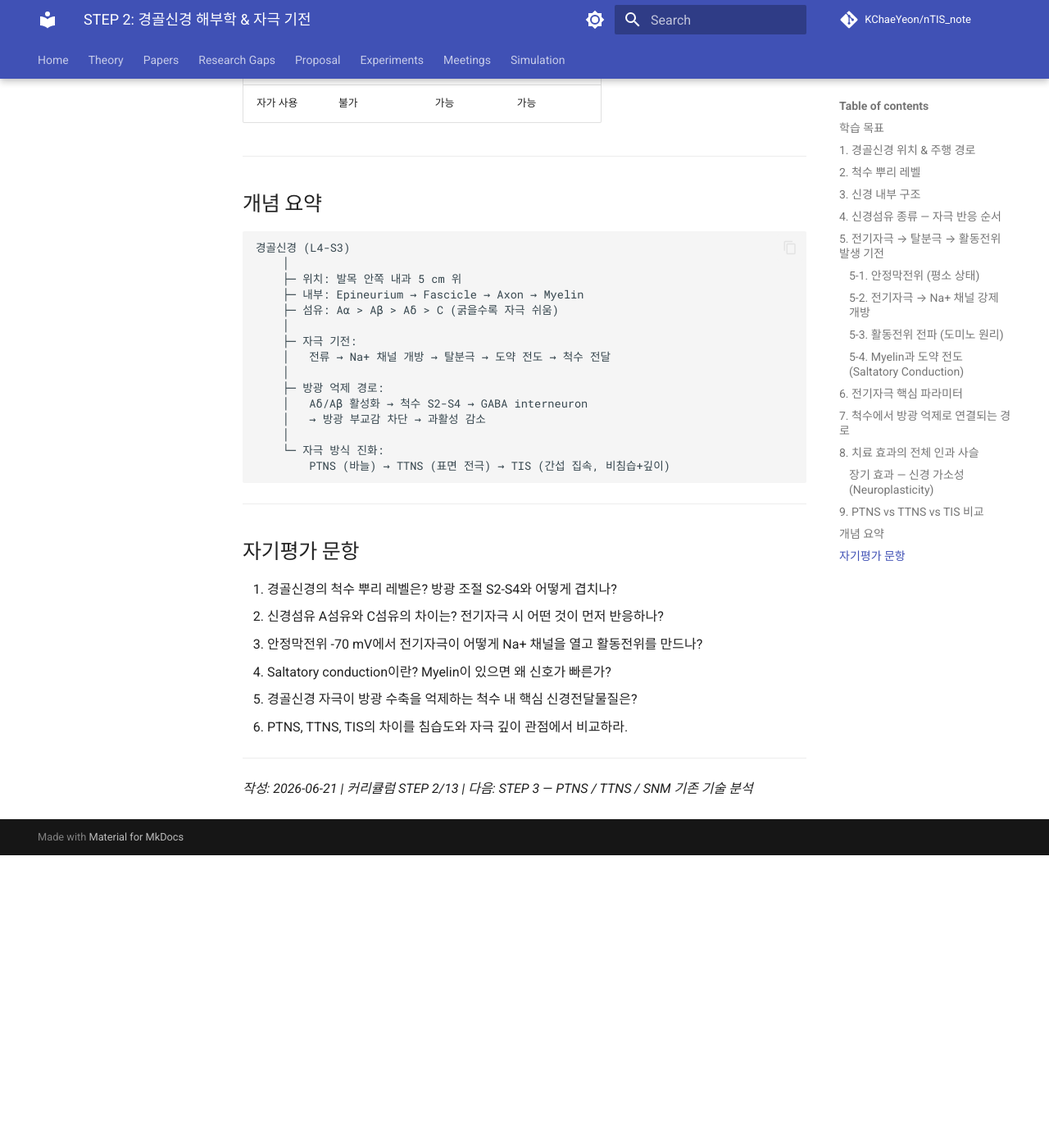
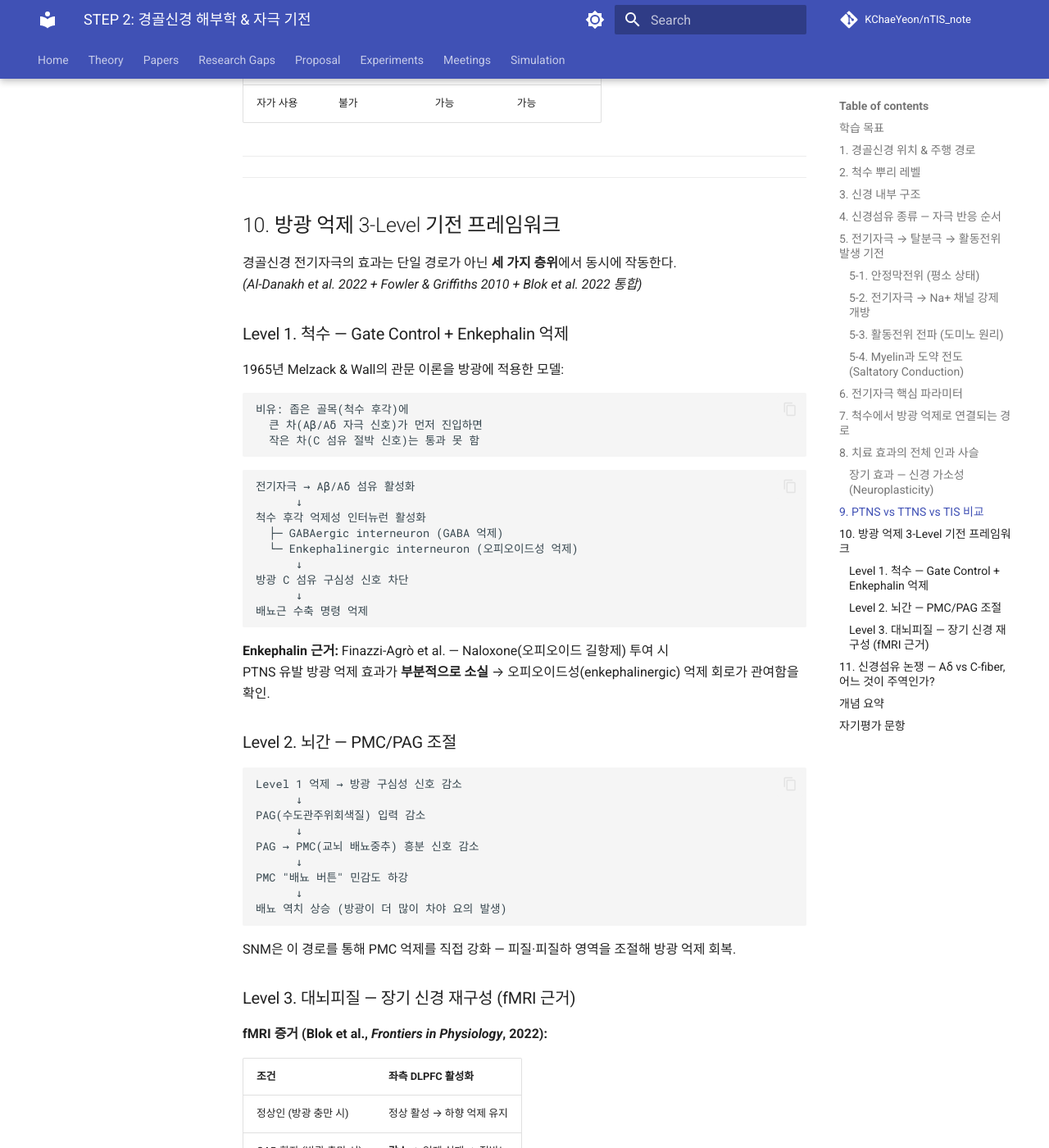
Before and after one commit to KChaeYeon/nTIS_note, an MkDocs documentation site: the page built from docs/01_theory/10_tibial_nerve_anatomy_stimulation.md, in a window 1280 px wide and 1400 px high, scrolled down 5629 px. Shown: the whole window at 82% size. Built offline with MkDocs 1.6.1 and Material for MkDocs 9.7.7, drawn with Linux system fonts in a browser that asks for light colours; comment, search, counter and statistics services are not loaded; before the commit the page ends 6672 px from its top, so only the background shows below that; some of the changed text lies outside the part shown.

Commit message:
docs(theory): add 3-Level mechanism framework, drug discontinuation details, nerve fiber debate
09_OAB_pathophysiology.md:
- Treatment table expanded with stages (1st/2nd/3rd/4th)
- Added 46% drug discontinuation rate with specific side-effect incidences
  (dry mouth 30-40%, constipation 5-10%, cognitive risk in elderly)

10_tibial_nerve_anatomy_stimulation.md:
- Section 10: 3-Level inhibition framework
  (spinal Gate Control + enkephalin → brainstem PMC/PAG → cortical DLPFC)
- fMRI evidence: DLPFC activation reduced in OAB, restored after SNM
  (Blok et al., Frontiers in Physiology, 2022)
- Enkephalin evidence: naloxone partially blocks PTNS effect
- Section 11: Aδ vs C-fiber debate, 2025 ECAP Nature Comm breakthrough

Co-Authored-By: Claude Sonnet 4.6 <noreply@anthropic.com>

````diff
--- a/docs/01_theory/10_tibial_nerve_anatomy_stimulation.md
+++ b/docs/01_theory/10_tibial_nerve_anatomy_stimulation.md
@@ -262,6 +262,114 @@ TIS (우리 연구):
 
 ---
 
+---
+
+## 10. 방광 억제 3-Level 기전 프레임워크
+
+경골신경 전기자극의 효과는 단일 경로가 아닌 **세 가지 층위**에서 동시에 작동한다.
+*(Al-Danakh et al. 2022 + Fowler & Griffiths 2010 + Blok et al. 2022 통합)*
+
+### Level 1. 척수 — Gate Control + Enkephalin 억제
+
+1965년 Melzack & Wall의 관문 이론을 방광에 적용한 모델:
+
+```
+비유: 좁은 골목(척수 후각)에
+  큰 차(Aβ/Aδ 자극 신호)가 먼저 진입하면
+  작은 차(C 섬유 절박 신호)는 통과 못 함
+```
+
+```
+전기자극 → Aβ/Aδ 섬유 활성화
+      ↓
+척수 후각 억제성 인터뉴런 활성화
+  ├─ GABAergic interneuron (GABA 억제)
+  └─ Enkephalinergic interneuron (오피오이드성 억제)
+      ↓
+방광 C 섬유 구심성 신호 차단
+      ↓
+배뇨근 수축 명령 억제
+```
+
+**Enkephalin 근거:** Finazzi-Agrò et al. — Naloxone(오피오이드 길항제) 투여 시
+PTNS 유발 방광 억제 효과가 **부분적으로 소실** → 오피오이드성(enkephalinergic) 억제 회로가 관여함을 확인.
+
+### Level 2. 뇌간 — PMC/PAG 조절
+
+```
+Level 1 억제 → 방광 구심성 신호 감소
+      ↓
+PAG(수도관주위회색질) 입력 감소
+      ↓
+PAG → PMC(교뇌 배뇨중추) 흥분 신호 감소
+      ↓
+PMC "배뇨 버튼" 민감도 하강
+      ↓
+배뇨 역치 상승 (방광이 더 많이 차야 요의 발생)
+```
+
+SNM은 이 경로를 통해 PMC 억제를 직접 강화 — 피질·피질하 영역을 조절해 방광 억제 회복.
+
+### Level 3. 대뇌피질 — 장기 신경 재구성 (fMRI 근거)
+
+**fMRI 증거 (Blok et al., *Frontiers in Physiology*, 2022):**
+
+| 조건 | 좌측 DLPFC 활성화 |
+|------|----------------|
+| 정상인 (방광 충만 시) | 정상 활성 → 하향 억제 유지 |
+| OAB 환자 (방광 충만 시) | **감소** → 억제 실패 → 절박뇨 |
+| SNM/PTNS 2–4주 후 | **정상화** → 하향 억제 회복 |
+
+```
+[반복 전기자극 12주]
+      ↓
+억제 회로 자체 강화 (신경 가소성)
+      ↓
+전두엽 DLPFC 하향 억제 경로 재건
+      ↓
+PTNS 치료 종료 후에도 수개월 효과 지속되는 이유
+```
+
+!!! tip "3-Level 요약"
+    Level 1 (척수) = 즉각 효과 / Level 2 (뇌간) = 단기 조절 / Level 3 (피질) = 장기 재구성.
+    임상에서 12주 치료가 필요한 이유가 Level 3 변화에 있음.
+
+---
+
+## 11. 신경섬유 논쟁 — Aδ vs C-fiber, 어느 것이 주역인가?
+
+TNS 효과를 내는 신경섬유가 **어느 것인지 현재도 논쟁 중**이다.
+
+```
+가설 A: Aδ 섬유가 핵심
+  근거: 동물 실험에서 Aδ 선택 차단 시 방광 억제 소실
+  지지: 10–20 Hz 저주파 → Aδ 우선 활성화
+
+가설 B: C 섬유가 핵심
+  근거: 2022 연구 (연속 충만 쥐 모델, PMC10365128)
+        – C 섬유 선택 광유전학(optogenetics) 자극 시 방광 억제 재현
+        – TNS 중 C 섬유가 실제로 활성화됨을 확인
+
+→ 두 가설 모두 부분적 증거 보유, 단일 정답 없음
+```
+
+**2025 돌파구 — ECAP 실시간 피드백 제어:**
+
+*Precise control of tibial nerve stimulation via ECAP feedback, Nature Communications, 2025*
+
+```
+ECAP(유발복합활동전위) 실시간 모니터링
+→ 자극 중 어느 섬유(Aβ/Aδ/C)가 활성화되는지 실시간 확인
+→ 원하는 섬유만 선택적으로 자극 제어 가능
+→ 이 논쟁에 실험적으로 종지부를 찍을 기술적 기반 제공
+```
+
+**TIS 연구 함의:**
+TIS의 고주파 반송파(carrier) 파라미터 설계 시 어느 섬유 섬유를 타겟으로 할 것인지가
+envelope 주파수 선택만큼 중요한 설계 변수임.
+
+---
+
 ## 개념 요약
 
 ```
@@ -274,9 +382,12 @@ TIS (우리 연구):
     ├─ 자극 기전:
     │   전류 → Na+ 채널 개방 → 탈분극 → 도약 전도 → 척수 전달
     │
-    ├─ 방광 억제 경로:
-    │   Aδ/Aβ 활성화 → 척수 S2-S4 → GABA interneuron
-    │   → 방광 부교감 차단 → 과활성 감소
+    ├─ 방광 억제 경로 (3-Level):
+    │   Level 1 (척수): Aβ/Aδ → Gate Control + Enkephalin → C 섬유 신호 차단
+    │   Level 2 (뇌간): PAG → PMC 민감도 하강 → 배뇨 역치 상승
+    │   Level 3 (피질): DLPFC 하향 억제 회복 → 장기 재구성 (fMRI 확인)
+    │
+    ├─ 신경섬유 논쟁: Aδ vs C-fiber (2025 ECAP 기술로 해결 가능)
     │
     └─ 자극 방식 진화:
         PTNS (바늘) → TTNS (표면 전극) → TIS (간섭 집속, 비침습+깊이)
@@ -290,9 +401,12 @@ TIS (우리 연구):
 2. 신경섬유 A섬유와 C섬유의 차이는? 전기자극 시 어떤 것이 먼저 반응하나?
 3. 안정막전위 -70 mV에서 전기자극이 어떻게 Na+ 채널을 열고 활동전위를 만드나?
 4. Saltatory conduction이란? Myelin이 있으면 왜 신호가 빠른가?
-5. 경골신경 자극이 방광 수축을 억제하는 척수 내 핵심 신경전달물질은?
+5. 경골신경 자극이 방광 수축을 억제하는 척수 내 핵심 신경전달물질 두 가지는?
 6. PTNS, TTNS, TIS의 차이를 침습도와 자극 깊이 관점에서 비교하라.
+7. 3-Level 기전에서 fMRI가 보여주는 것은 무엇이며, 이것이 12주 치료 일정의 근거가 되는 이유는?
+8. Aδ vs C-fiber 논쟁에서 2025 ECAP 논문이 갖는 의의는?
 
 ---
 
-*작성: 2026-06-21 | 커리큘럼 STEP 2/13 | 다음: STEP 3 — PTNS / TTNS / SNM 기존 기술 분석*
+*작성: 2026-06-21 | 업데이트: 2026-07-03 (3-Level 기전·fMRI·Enkephalin·신경섬유 논쟁 추가)*
+*커리큘럼 STEP 2/13 | 다음: STEP 3 — PTNS / TTNS / SNM 기존 기술 분석*
````
Also changed, not shown: docs/01_theory/09_OAB_pathophysiology.md (+16 -9 lines).
